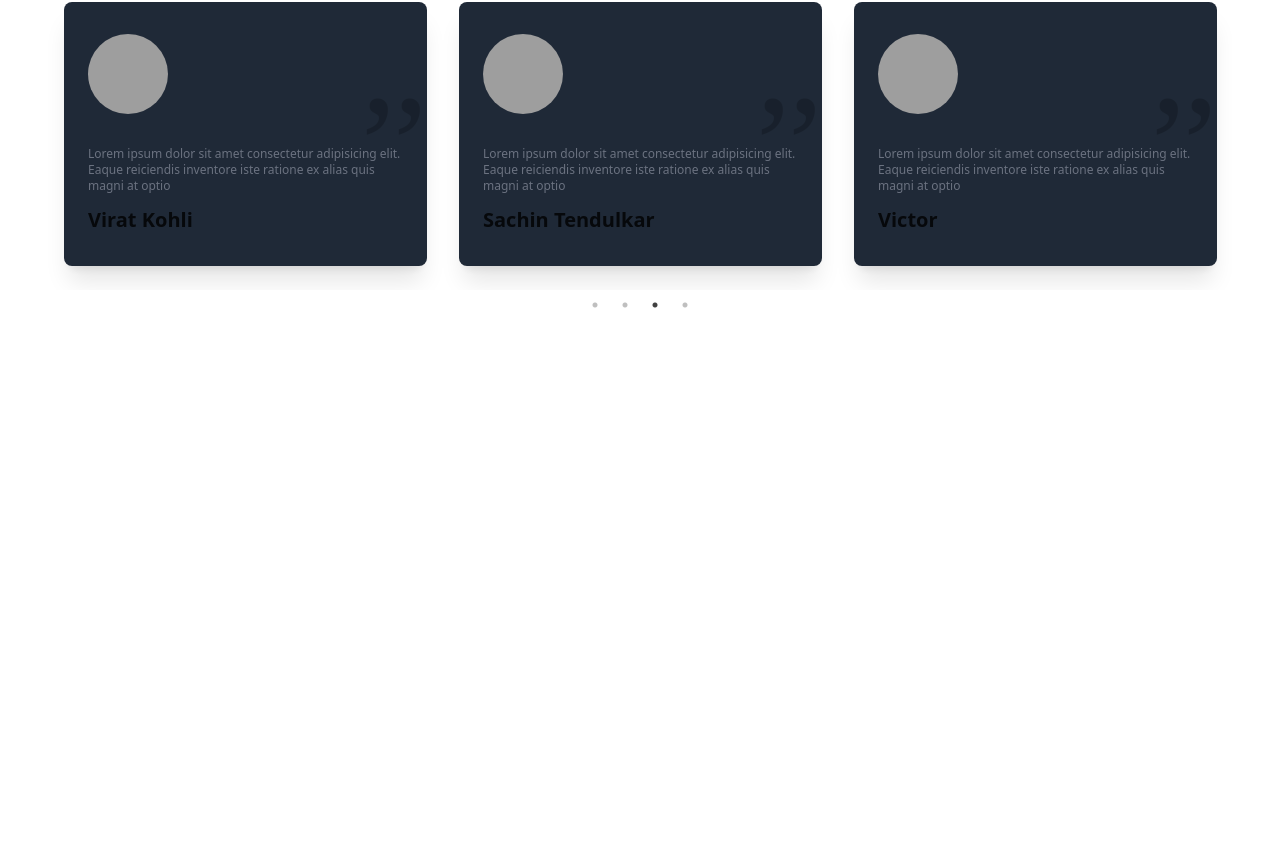
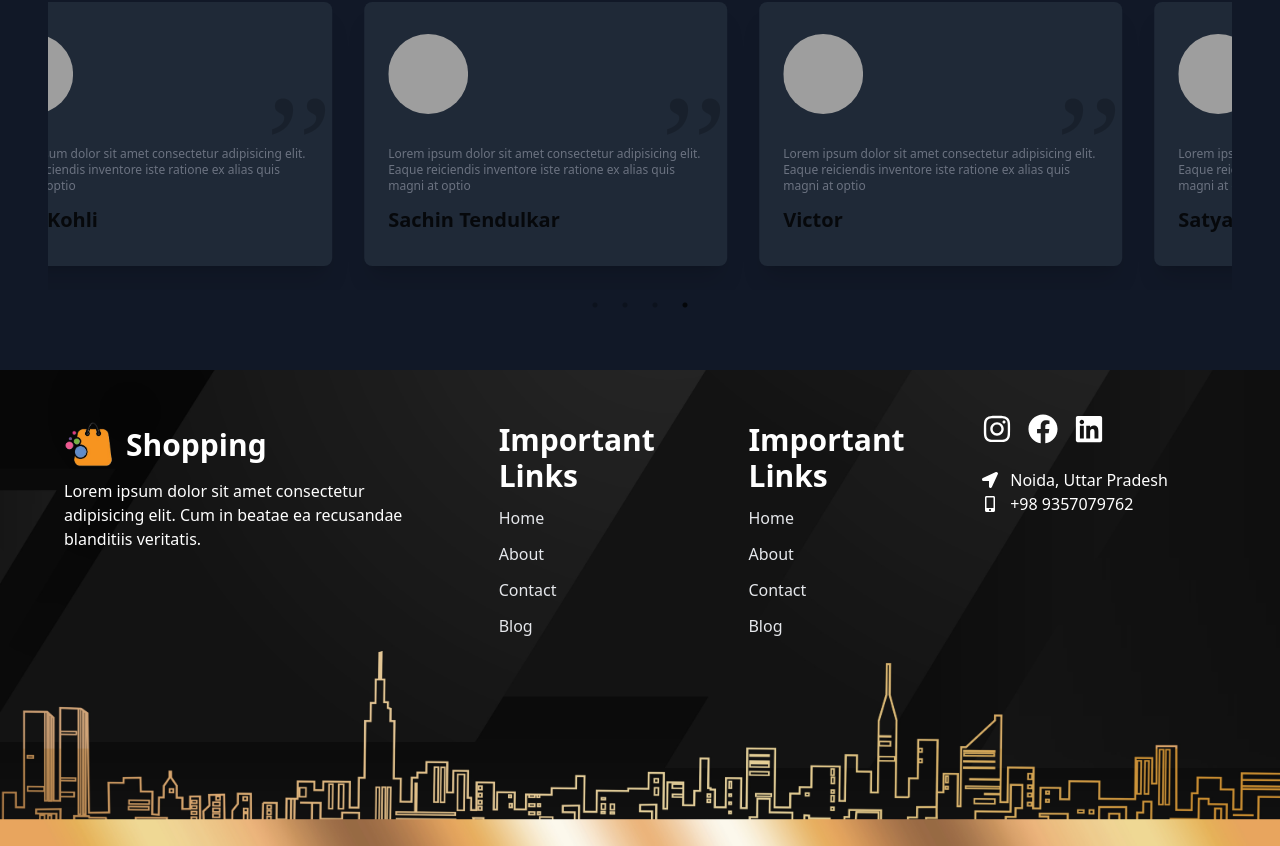
Before and after one commit to Paradise1373/11_commerce_website, a React (Vite) app: page / in a window 1280 px wide. Shown: the part 3362-4208 px from the top of the page. Before the commit the page ends 3732 px from the top, so only its background shows below. Built offline with nearby package versions, Linux system fonts and the light colour scheme; grey boxes are pictures that could not be loaded.

Commit message:
added file footer in project

```diff
--- a/src/App.jsx
+++ b/src/App.jsx
@@ -10,6 +10,7 @@
 import Banner from './components/Banner'
 import Subscribe from './components/Subscribe'
 import Testimonials from './components/Testimonials'
+import Footer from './components/Footer'
 
 const App = () => {
   useEffect(() => {
@@ -23,7 +24,7 @@
   }, [])
 
   return (
-    <div>
+    <div className='duration-200 bg-white dark:bg-gray-900 dark:text-white'>
       <Navbar />
       <Hero />
       <Products />
@@ -32,6 +33,7 @@
       <Subscribe />
       <Products />
       <Testimonials />
+      <Footer />
     </div>
   )
 }
--- /dev/null
+++ b/src/components/Footer.jsx
@@ -0,0 +1,124 @@
+import React from 'react'
+import {
+  FaFacebook,
+  FaInstagram,
+  FaLinkedin,
+  FaLocationArrow,
+  FaMobileAlt,
+} from 'react-icons/fa'
+
+import FooterLogo from '../assets/logo.png'
+import Banner from '../assets/website/footer-pattern.jpg'
+
+const Footer = () => {
+  const BannerImg = {
+    backgroundImage: `url(${Banner})`,
+    backgroundPosition: 'bottom',
+    backgroundRepeat: 'no-repeat',
+    backgroundSize: 'cover',
+    height: '100%',
+    width: '100%',
+  }
+
+  const FooterLinks = [
+    {
+      title: 'Home',
+      link: '/#',
+    },
+    {
+      title: 'About',
+      link: '/#about',
+    },
+    {
+      title: 'Contact',
+      link: '/#contact',
+    },
+    {
+      title: 'Blog',
+      link: '/#blog',
+    },
+  ]
+
+  return (
+    <div style={BannerImg} className='text-white '>
+      <div className='container'>
+        <div data-aos='zoom-in' className='grid pt-5 pb-44 md:grid-cols-3'>
+          {/* company details */}
+          <div className='px-4 py-8'>
+            <h1 className='flex items-center gap-3 mb-3 text-xl font-bold text-justify sm:text-3xl sm:text-left'>
+              <img src={FooterLogo} alt='' className='max-w-[50px]' />
+              Shopping
+            </h1>
+            <p>
+              Lorem ipsum dolor sit amet consectetur adipisicing elit. Cum in
+              beatae ea recusandae blanditiis veritatis.
+            </p>
+          </div>
+          {/* Footer links */}
+          <div className='grid grid-cols-2 col-span-2 md:grid-cols-3 md:pl-10'>
+            <div>
+              <div className='p-4 py-8'>
+                <h1 className='mb-3 text-xl font-bold text-justify md:text-left md:text-3xl'>
+                  Important Links
+                </h1>
+                <ul className='flex flex-col gap-3'>
+                  {FooterLinks.map((link) => (
+                    <li
+                      key={link.title}
+                      className='text-gray-200 duration-300 cursor-pointer hover:text-primary hover:translate-x-1'
+                    >
+                      <span>{link.title}</span>
+                    </li>
+                  ))}
+                </ul>
+              </div>
+            </div>
+            <div>
+              <div className='p-4 py-8'>
+                <h1 className='mb-3 text-xl font-bold text-justify md:text-left md:text-3xl'>
+                  Important Links
+                </h1>
+                <ul className='flex flex-col gap-3'>
+                  {FooterLinks.map((link) => (
+                    <li
+                      key={link.title}
+                      className='text-gray-200 duration-300 cursor-pointer hover:text-primary hover:translate-x-1'
+                    >
+                      <span>{link.title}</span>
+                    </li>
+                  ))}
+                </ul>
+              </div>
+            </div>
+            {/* social links */}
+            <div>
+              <div className='flex items-center gap-4 mt-6'>
+                <a href=''>
+                  <FaInstagram className='text-3xl' />
+                </a>
+                <a href=''>
+                  <FaFacebook className='text-3xl' />
+                </a>
+                <a href=''>
+                  <FaLinkedin className='text-3xl' />
+                </a>
+              </div>
+              <div className='mt-6'>
+                <div className='flex items-center gap-3'>
+                  <FaLocationArrow />
+                  <p>Noida, Uttar Pradesh</p>
+                </div>
+                <div className='flex items-center gap-3'>
+                  <FaMobileAlt />
+                  <p>+98 9357079762</p>
+                </div>
+              </div>
+            </div>
+          </div>
+        </div>
+      </div>
+    </div>
+  )
+}
+
+export default Footer
```
